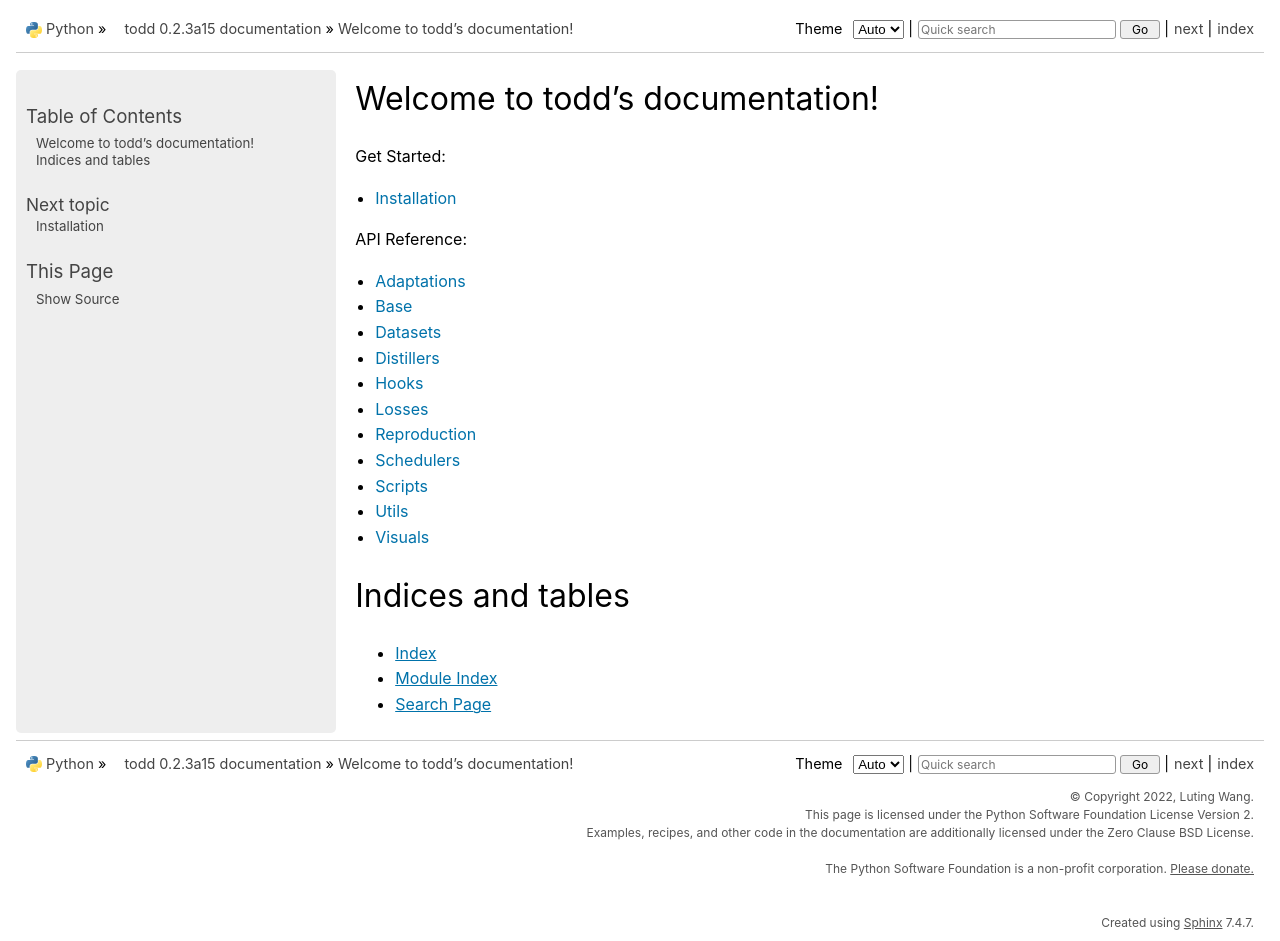
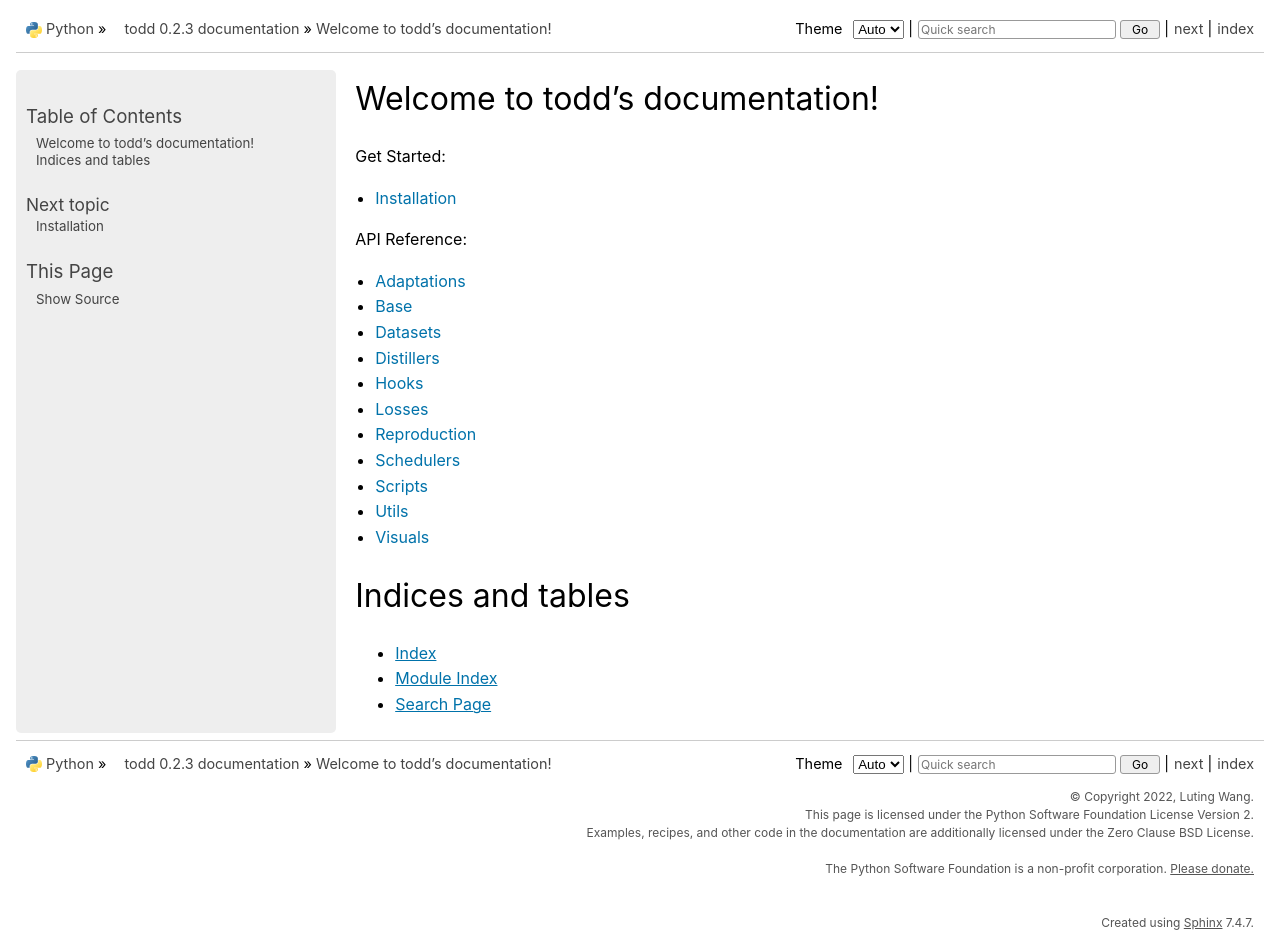
Before and after one commit to LutingWang/todd, a Sphinx documentation site: the page built from docs/source/index.rst, in a window 1280 px wide and 941 px high. Built offline with Sphinx 7.4.7, drawn with Linux system fonts in a browser that asks for light colours.

Commit message:
bump: version 0.2.3a15 → 0.2.3

```diff
--- a/docs/source/conf.py
+++ b/docs/source/conf.py
@@ -7,7 +7,7 @@
 copyright = '2022, Luting Wang'
 author = 'Luting Wang'
 
-release = '0.2.3a15'
+release = '0.2.3'
 
 extensions = [
     'sphinx.ext.autodoc',
--- a/pyproject.toml
+++ b/pyproject.toml
@@ -4,7 +4,7 @@
 
 [project]
 name = 'todd_ai'
-version = '0.2.3a15'
+version = '0.2.3'
 description = 'Toolkit for Object Detection Distillation'
 readme = 'README.md'
 requires-python = '>=3.6'
@@ -166,7 +166,7 @@
 
 [tool.commitizen]
 name = 'cz_conventional_commits'
-version = "0.2.3a15"
+version = "0.2.3"
 tag_format = 'v$version'
 version_files = [
     'pyproject.toml:^version',
```
Also changed, not shown: CHANGELOG.md (+6 -0 lines), 1 other file.
